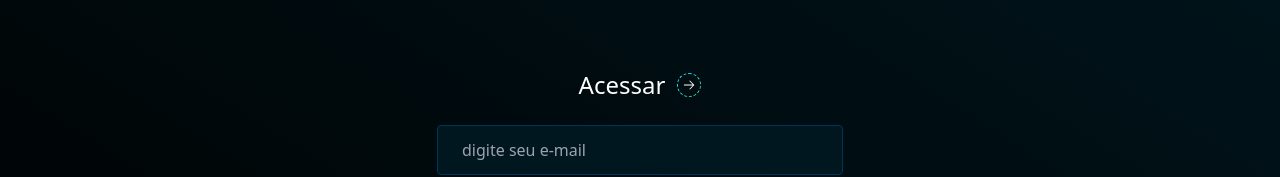
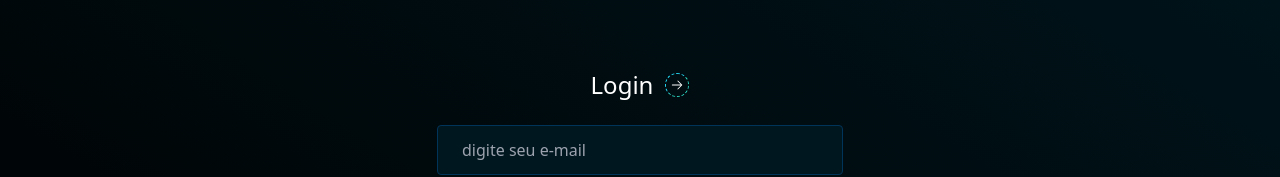
Before and after one commit to leandro-grande/web-task-manager, a React (Vite) app: page /login in a window 1280 px wide. Shown: the part 271-448 px from the top of the page. Built offline with nearby package versions, Linux system fonts and the light colour scheme.

Commit message:
fix: update login page

```diff
--- a/buildspec.yml
+++ b/buildspec.yml
@@ -15,5 +15,5 @@ phases:
 
   post_build:
     commands:
-      - aws s3 sync --delete ./dist s3://task-manager-private
-      - aws cloudfront create-invalidation --distribution-id E3RLJARJLUE5ID --paths /index.html
+      - aws s3 sync --delete ./dist s3://${BUCKET}
+      - aws cloudfront create-invalidation --distribution-id ${DISTRIBUTION_ID} --paths /index.html
--- a/src/pages/Login/index.tsx
+++ b/src/pages/Login/index.tsx
@@ -18,7 +18,7 @@ export function Login() {
 				/>
 
 				<div className='mt-16 flex items-center gap-3'>
-					<h1 className='text-2xl text-white'>Acessar</h1>
+					<h1 className='text-2xl text-white'>Login</h1>
 					<div className='h-6 w-6 rounded-full border border-dashed border-t-cyan-400 border-l-cyan-400 border-b-teal-400 border-r-teal-400 flex items-center justify-center'>
 						<ArrowRight className='w-3.5 h-3.5 text-white' />
 					</div>
```
